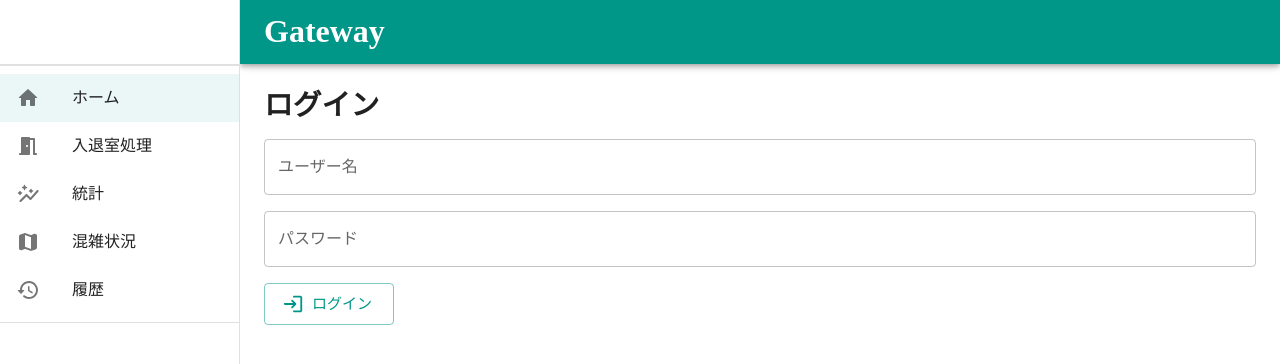
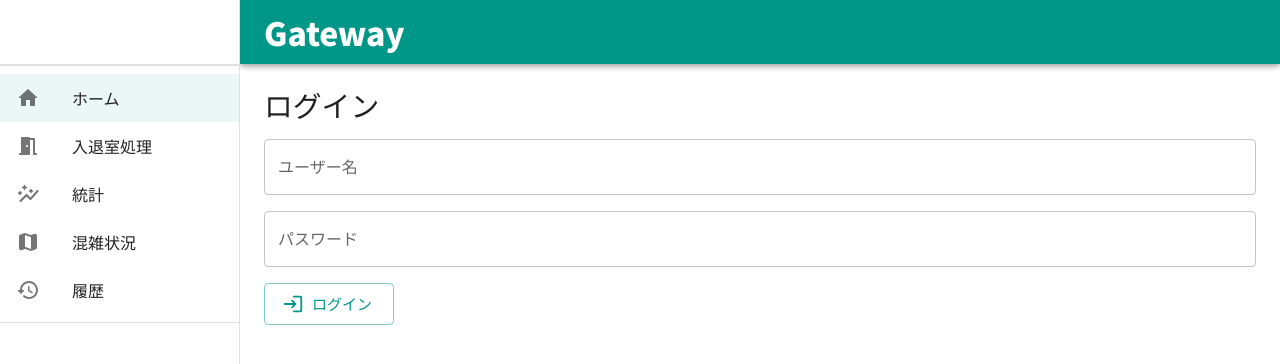
Before and after one commit to newt239/gateway-front, a React (Create React App) app: page /login in a window 1280 px wide. Shown: the top 364 px of the page. Built offline with nearby package versions, Linux system fonts and the light colour scheme; no server answers.

Commit message:
add: install Noto Sans font

```diff
--- a/public/index.html
+++ b/public/index.html
@@ -1,14 +1,12 @@
 <!DOCTYPE html>
 <html lang="en">
+
 <head>
   <meta charset="utf-8" />
   <link rel="icon" href="%PUBLIC_URL%/favicon.ico" />
   <meta name="viewport" content="width=device-width, initial-scale=1" />
   <meta name="theme-color" content="#000000" />
-    <meta
-      name="description"
-      content="Web site created using create-react-app"
-    />
+  <meta name="description" content="Web site created using create-react-app" />
   <link rel="apple-touch-icon" href="%PUBLIC_URL%/logo192.png" />
   <!--
       manifest.json provides metadata used when your web app is installed on a
@@ -25,7 +23,9 @@
       Learn how to configure a non-root public URL by running `npm run build`.
     -->
   <title>React App</title>
+  <link href="https://fonts.googleapis.com/css2?family=Noto+Sans+JP:wght@100;400;900&display=swap" rel="stylesheet">
 </head>
+
 <body>
   <noscript>You need to enable JavaScript to run this app.</noscript>
   <div id="root"></div>
@@ -40,4 +40,5 @@
       To create a production bundle, use `npm run build` or `yarn build`.
     -->
 </body>
+
 </html>
--- a/src/components/functional/theme.ts
+++ b/src/components/functional/theme.ts
@@ -8,14 +8,15 @@
     },
     typography: {
         // Use the system font instead of the default Roboto font.
-        fontFamily: '"BIZ UDPGothic"',
+        fontFamily: '"Noto Sans JP", "BIZ UDPGothic"',
         h1: {
             fontSize: '2rem',
-            fontWeight: '800'
+            fontWeight: 900,
+            lineHeight: '3rem'
         },
         h2: {
             fontSize: '1.8rem',
-            fontWeight: 800,
+            fontWeight: 400,
             marginBottom: '1rem'
         }
     }
--- a/src/components/ui/UserInfo.tsx
+++ b/src/components/ui/UserInfo.tsx
@@ -54,7 +54,7 @@
             {userProfile.available && (
                 <Box sx={{ p: 2 }}>
                     <AccountIcon />
-                    <Typography sx={{ fontSize: 20, fontWeight: 800 }}>{userProfile.display_name}</Typography>
+                    <Typography sx={{ fontSize: 20, fontWeight: 900 }}>{userProfile.display_name}</Typography>
                     <Typography sx={{ fontSize: 10 }}>@{userProfile.userid}</Typography>
                     <Button variant="outlined" color="error" onClick={logout} sx={{ mt: 2 }} startIcon={<LogoutRoundedIcon />}>
                         ログアウト
```
Lines whose indentation alone changed are shown as unchanged.
